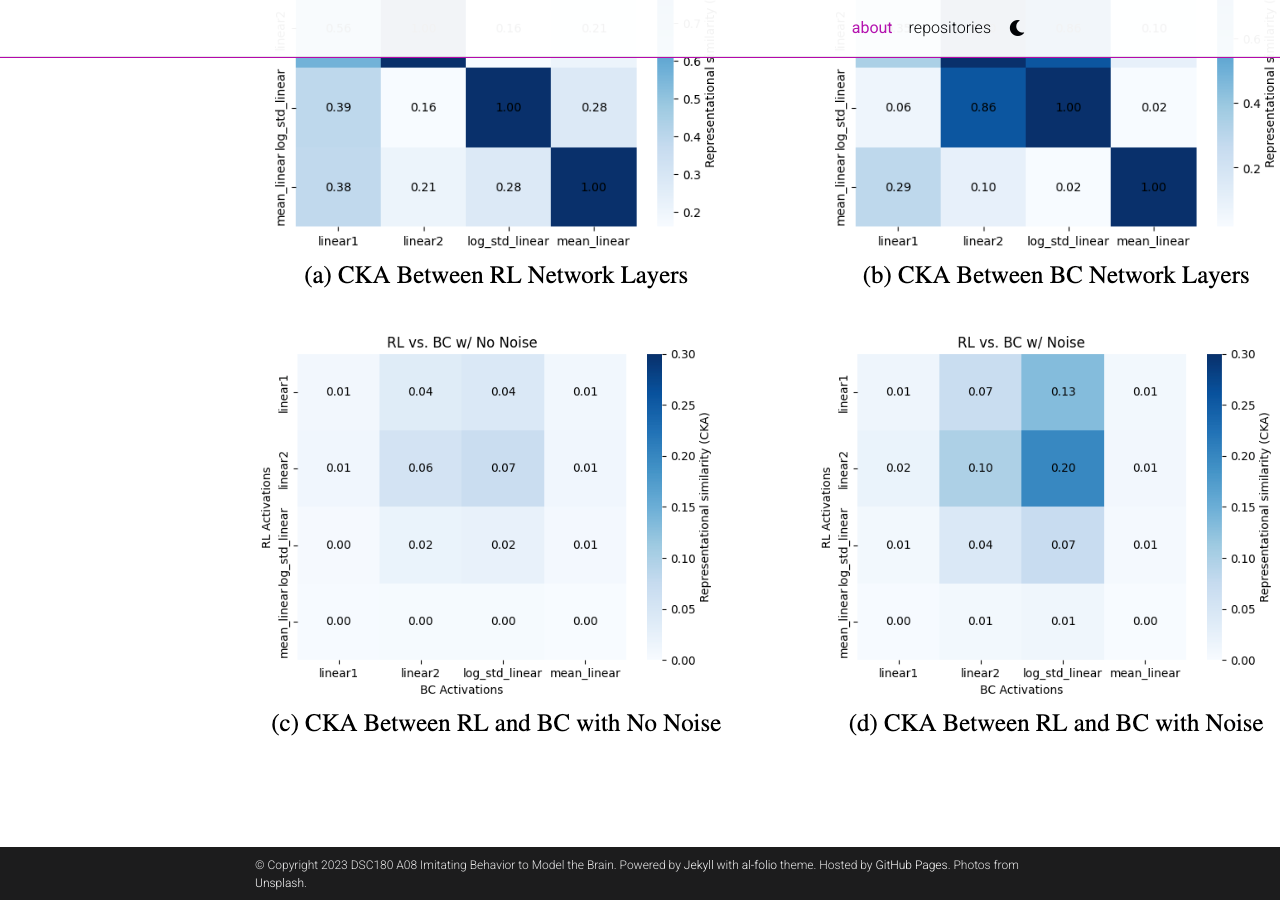
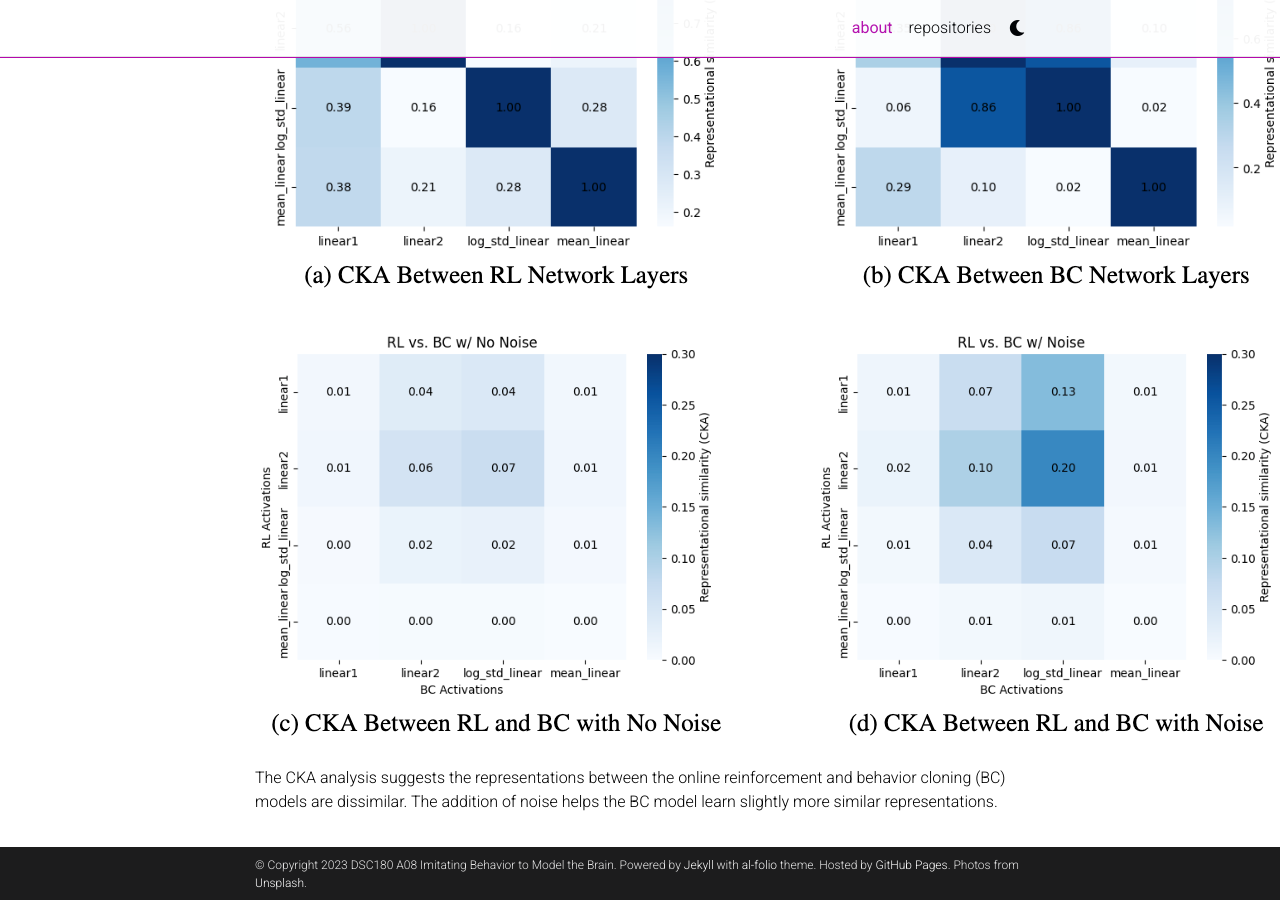
Before and after one commit to scott-yj-yang/DSC180-A08, a Jekyll site: the page built from _pages/about.md, in a window 1280 px wide and 900 px high, scrolled down 4263 px. Built offline with Jekyll 4.4.1, drawn with Linux system fonts in a browser that asks for light colours; full-size pictures stand in for the smaller copies a plugin makes; comment, search, counter and statistics services are not loaded; a style sheet for code colours, icons or effects is not loaded.

Commit message:
Update about.md

```diff
--- a/_pages/about.md
+++ b/_pages/about.md
@@ -98,3 +98,5 @@ The online model seems to have more unstableness compared
 # CKA Analysis
 
 <img src="https://github.com/scott-yj-yang/DSC180-A08/blob/master/assets/img/cka.png" style="display: block; margin: auto;">
+
+The CKA analysis suggests the representations between the online reinforcement and behavior cloning (BC) models are dissimilar. The addition of noise helps the BC model learn slightly more similar representations.
```
